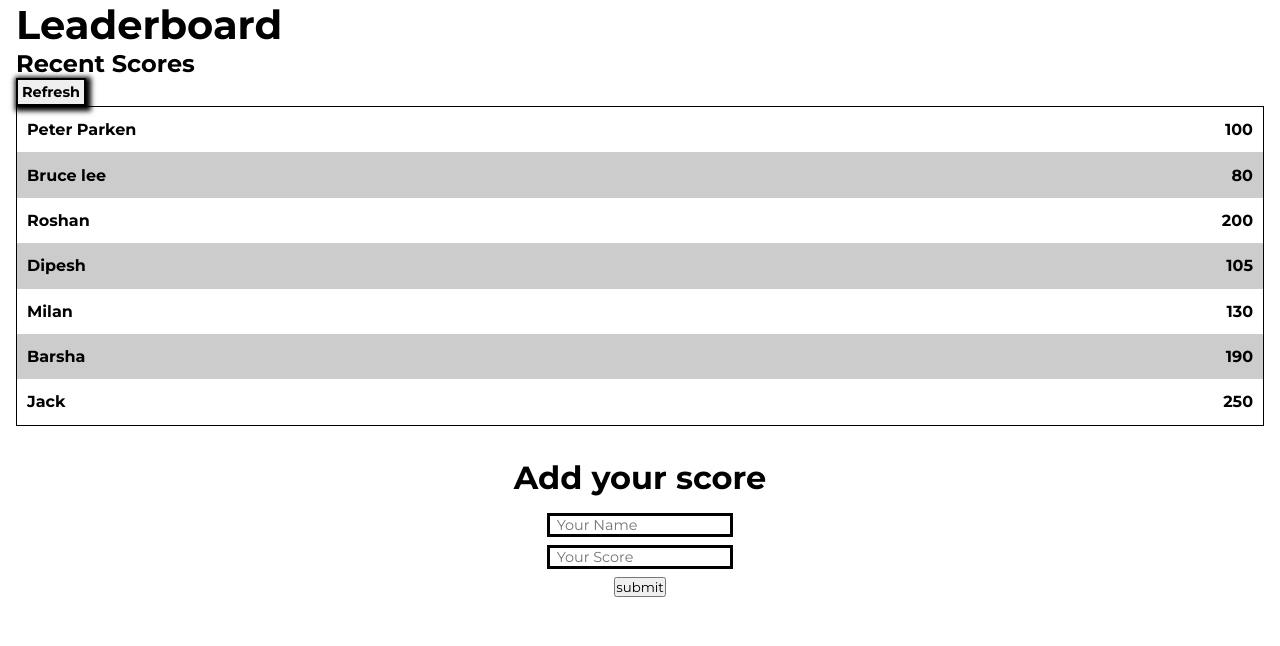
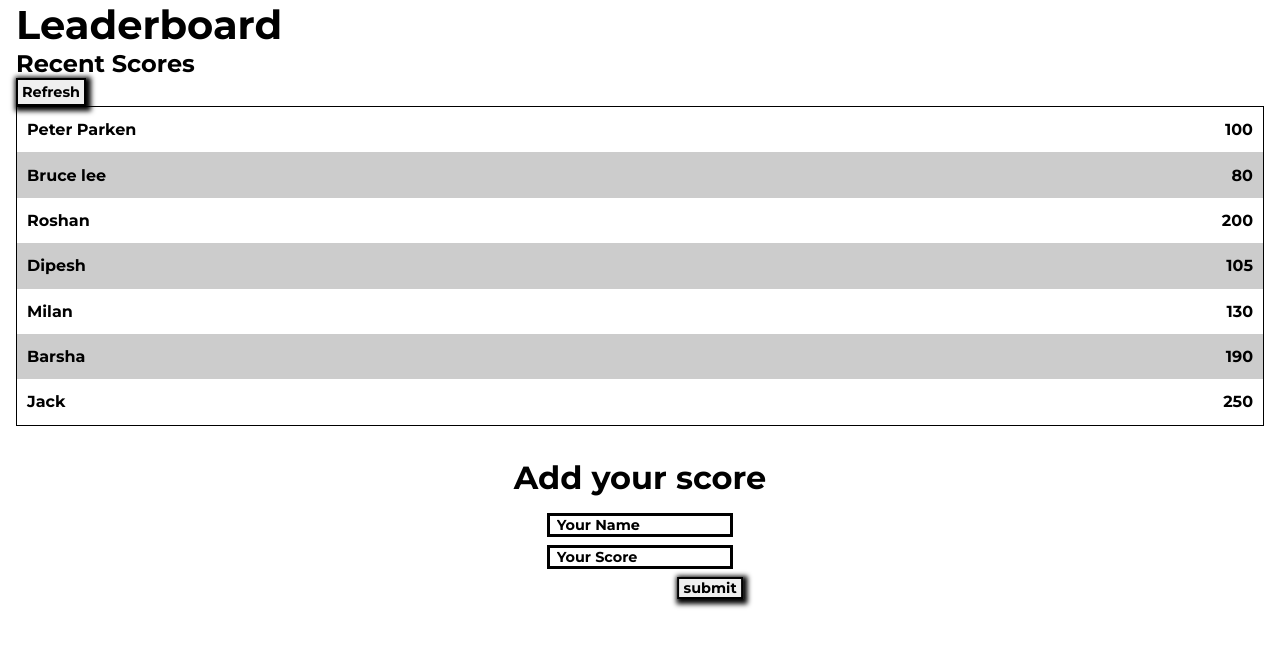
Before and after one commit to roshan-bajgain/Leaderboard, a website built with webpack: page src/index.html in a window 1280 px wide. Built offline with nearby package versions, Linux system fonts and the light colour scheme.

```diff
--- a/src/style.css
+++ b/src/style.css
@@ -75,3 +75,19 @@
     padding-left: 0.4rem;
     color: #000;
 }
+
+#name::placeholder,
+#score::placeholder {
+  color: #000;
+  font-weight: bolder;
+}
+
+.submit-btn {
+    padding: 0 0.25rem;
+    border: 2px solid #000;
+    box-shadow: 2px 2px 5px 3px #000;
+    font-size: 0.9rem;
+    font-weight: bold;
+    text-align: end;
+    transform: translateX(4.38rem);
+}
```
